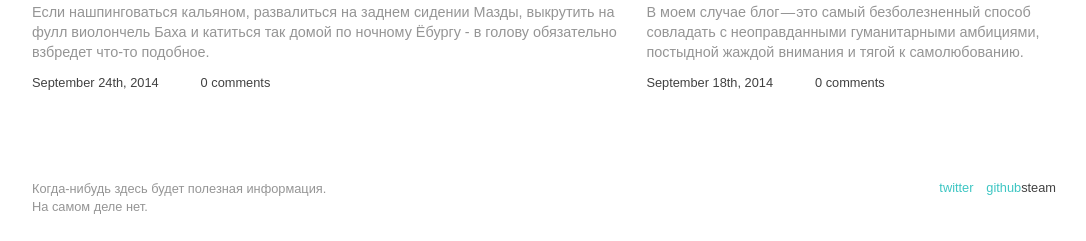
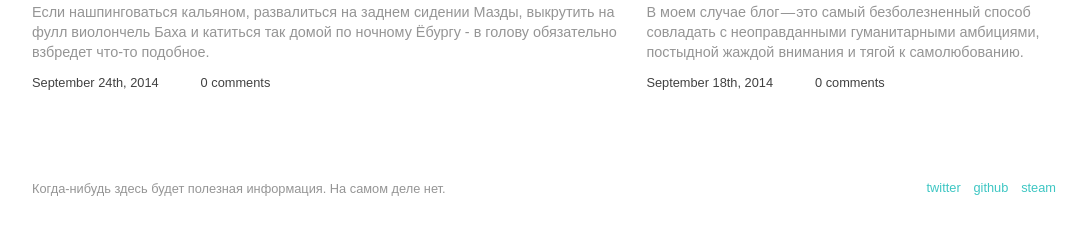
Before and after one commit to tenebricosa/blog, a Python web app: template templates/index.html in a window 1280 px wide. Shown: the part 1132-1373 px from the top of the page, without its empty margins (96-1182 px from the left). After the commit the page ends 1328 px from the top, so only its background shows below. Run offline with Jinja, Linux system fonts and the light colour scheme; the template is opened without the code that fills it, so the values that code supplies are empty; some libraries are stand-ins or nearby versions.

Commit message:
index footer fix

```diff
--- a/templates/index.html
+++ b/templates/index.html
@@ -97,20 +97,18 @@
 	</div>
 	<div class="index-content-block">
 		<div class="footer">
-			<span class="footer__sign footer__sign--gray">Когда-нибудь здесь будет полезная информация.</span>
-			<span class="index-footer__link-block">
+			<div class="post-footer__link-block">
 				<a href="https://twitter.com/tenebricosa" class="link-block__link link-block__link--twitter js-flip">
 					twitter
 				</a>
 				<a href="https://github.com/tenebricosa" class="link-block__link link-block__link--github js-flip">
 					github
 				</a>
-				<a href="https://steamcommunity.com/id/_watson_md_/" class="index-link__link link-block__link--steam js-flip">
+				<a href="https://steamcommunity.com/id/_watson_md_/" class="link-block__link link-block__link--steam js-flip">
 					steam
 				</a>
-			</span>
-			<br>
-			<span class="footer__sign footer__sign--gray">На самом деле нет.</span>
+			</div>
+			<span class="footer__sign footer__sign--gray">Когда-нибудь здесь будет полезная информация. На самом деле нет.</span>
 		</div>
 	</div>
 
```
